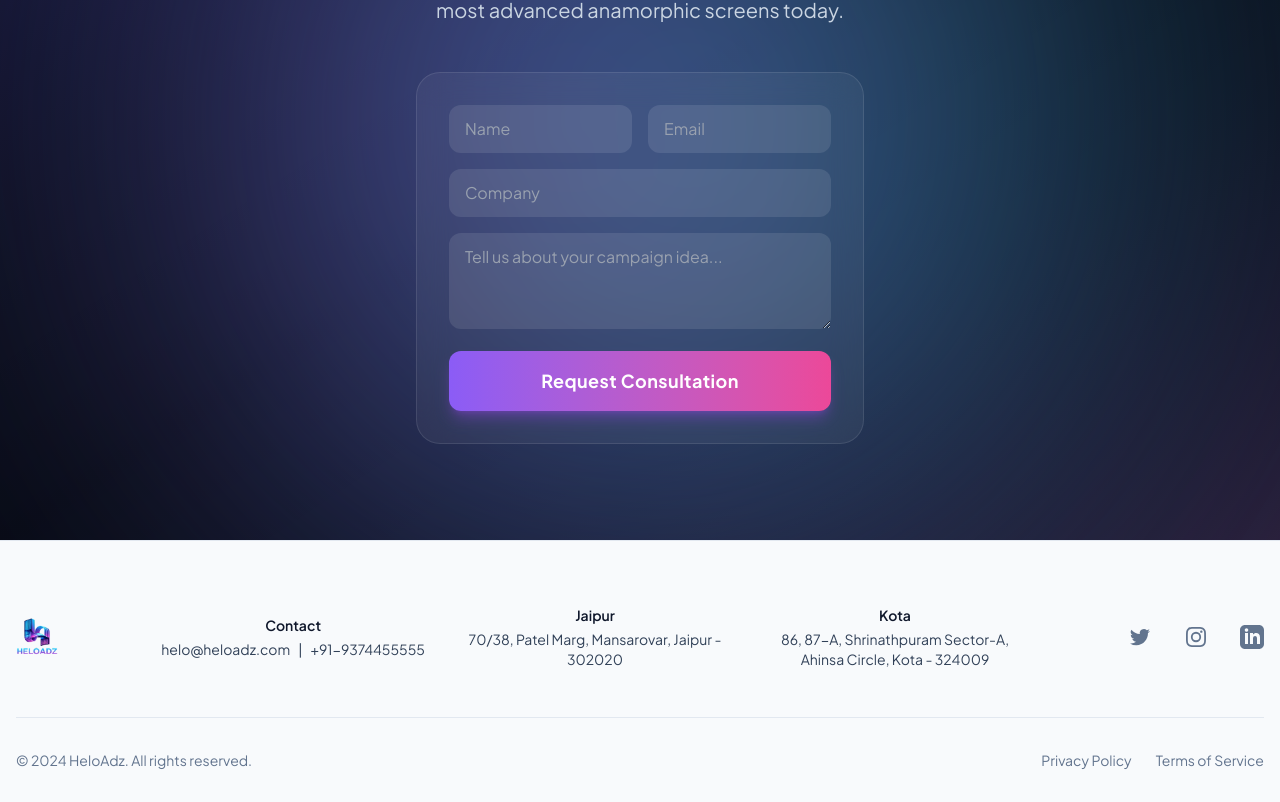
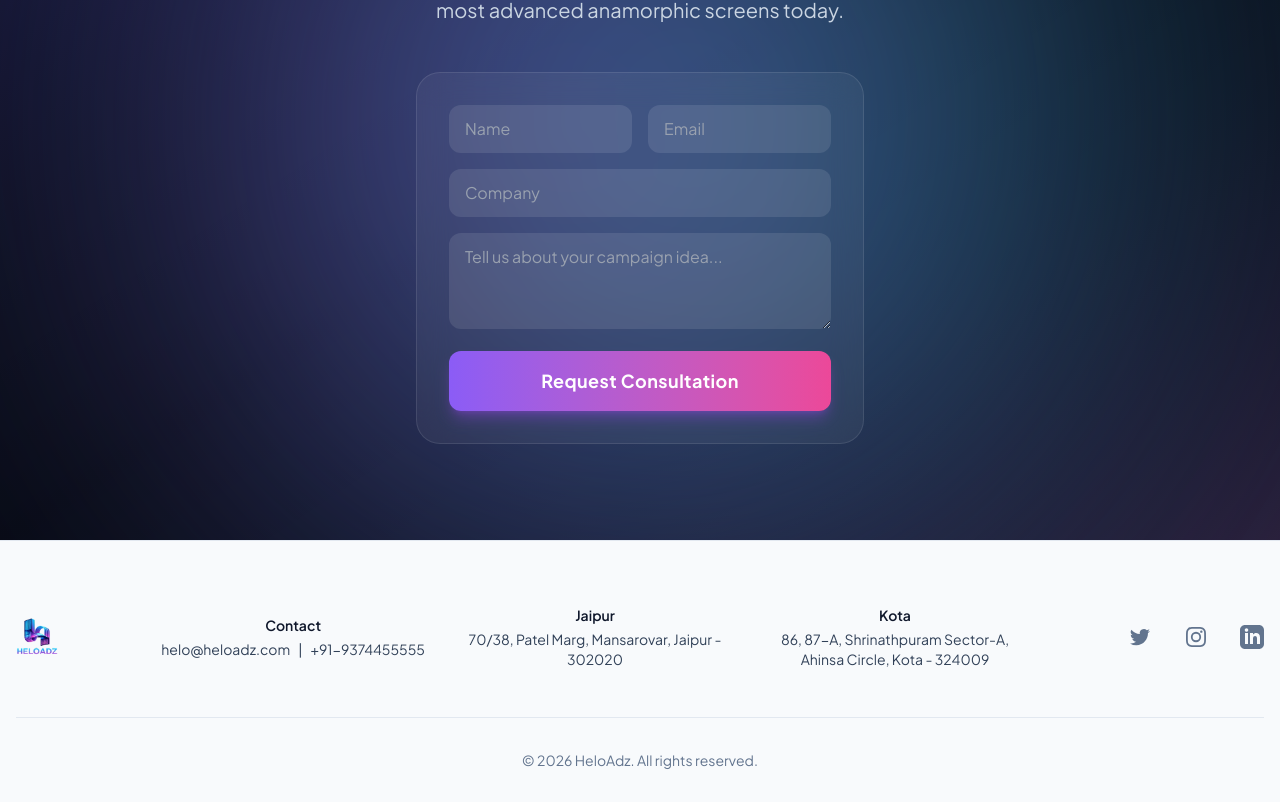
Before and after one commit to Aniket7411/Heloadznext, a Next.js app: page / in a window 1280 px wide. Shown: the part 3796-4598 px from the top of the page. Built offline with nearby package versions, Linux system fonts and the light colour scheme; no server answers.

Commit message:
updated UI

```diff
--- a/app/page.tsx
+++ b/app/page.tsx
@@ -555,12 +555,12 @@ export default function Home() {
               </a>
             </div>
           </div>
-          <div className="border-t border-slate-200 dark:border-white/5 pt-8 flex flex-col md:flex-row justify-between text-sm text-slate-500 dark:text-slate-500">
-            <p>© 2024 HeloAdz. All rights reserved.</p>
-            <div className="flex gap-6 mt-4 md:mt-0">
+          <div className="border-t border-slate-200 dark:border-white/5 pt-8 text-center text-sm text-slate-500 dark:text-slate-500">
+            <p>© 2026 HeloAdz. All rights reserved.</p>
+            {/* <div className="flex gap-6 mt-4 md:mt-0">
               <Link href="#" className="hover:text-slate-800 dark:hover:text-white transition-colors">Privacy Policy</Link>
               <Link href="#" className="hover:text-slate-800 dark:hover:text-white transition-colors">Terms of Service</Link>
-            </div>
+            </div> */}
           </div>
         </div>
       </footer>
```
